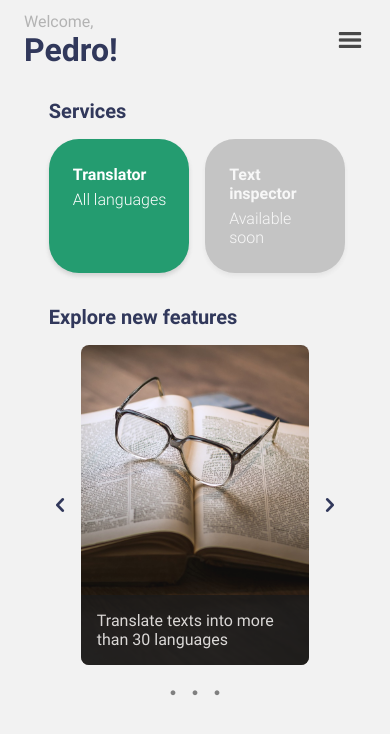
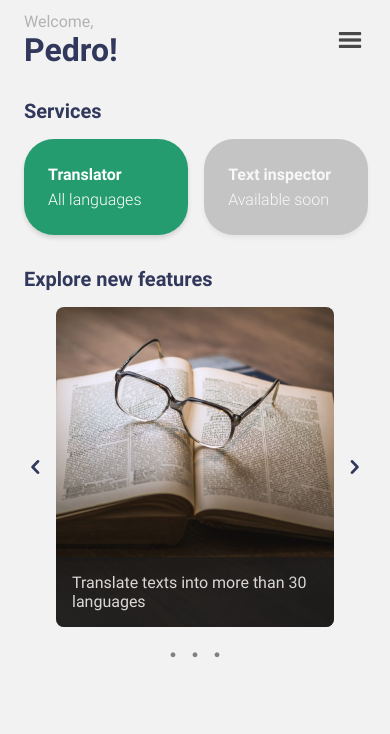
Before and after one commit to pedrorubinger/lingo-app, a React Native app: screen / in a window 390 px wide. Shown: the top 734 px of the page. Built offline with nearby package versions, Linux system fonts and the light colour scheme.

Commit message:
chore: remove unused style

```diff
--- a/src/components/ScreenBox/styles.ts
+++ b/src/components/ScreenBox/styles.ts
@@ -9,9 +9,6 @@ export const Box = styled.SafeAreaView`
 `
 
 export const Content = styled.ScrollView.attrs(() => ({
-  contentContainerStyle: {
-    alignItems: "center",
-  },
   alwaysBounceVertical: false,
 }))`
   padding: ${spacing.sm}px ${spacing.lg}px ${spacing.sm}px ${spacing.lg}px;
```
